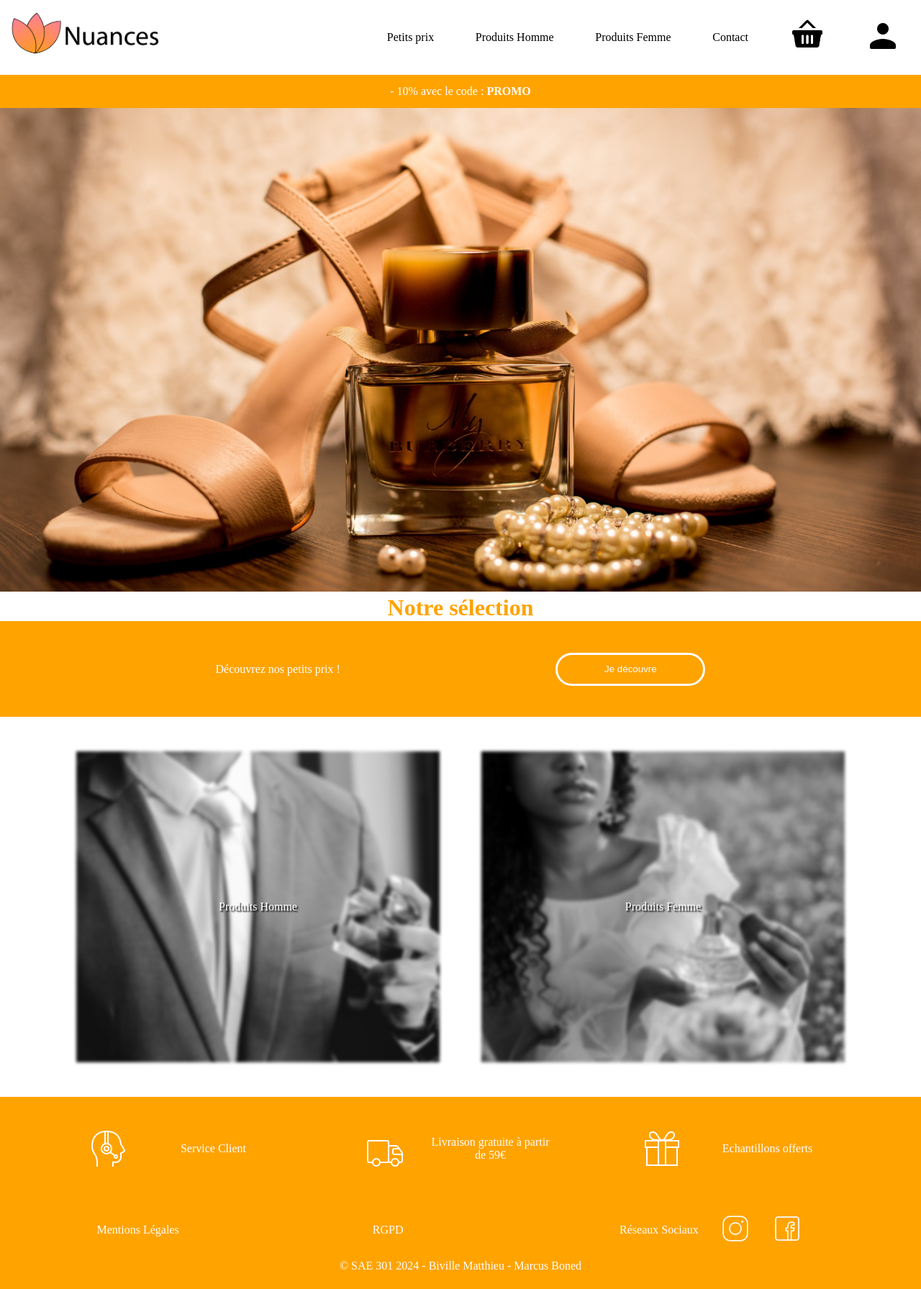
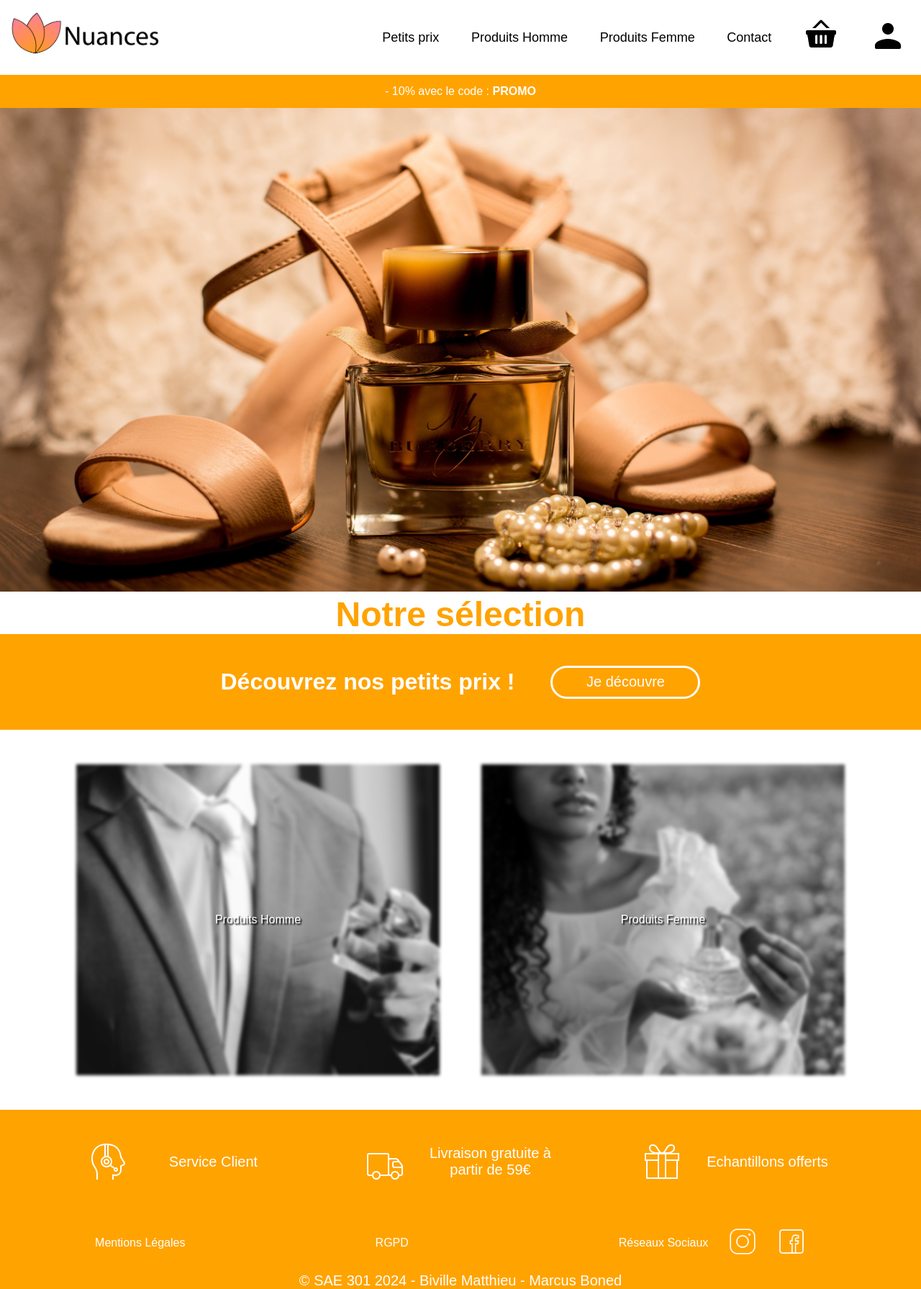
Before and after one commit to FaFou01/sae301, a PHP site: page / in a window 1280 px wide. Shown: the whole page at 72% size. Before the commit the page ends 1764 px from the top, so only its background shows below. Run offline with PHP 8.4, Linux system fonts and the light colour scheme.

Commit message:
Changement que j'ai fait

```diff
--- a/assets/css/footer.css
+++ b/assets/css/footer.css
@@ -9,6 +9,8 @@ footer img{
 
 footer p{
     text-align: center;
+    font-size: 20px;
+    font-weight: 300;
 }
 
 #services{
@@ -60,3 +62,8 @@ footer p{
 li{
     text-decoration: none;
 }
+
+footer li {
+    font-size: 20;
+    font-weight: 300;
+}
--- a/assets/css/general.css
+++ b/assets/css/general.css
@@ -9,3 +9,7 @@ body {
     margin: 0 auto;
     background-color: var(--background-color);
 }
+
+h1,h2,h3,h4,h5,h6,p,a,li,label{
+    font-family: 'Poppins', sans-serif;
+}
--- a/assets/css/index.css
+++ b/assets/css/index.css
@@ -8,6 +8,8 @@
 #h1index{
     text-align: center;
     color: #FFA300;
+    font-size: 48px;
+    font-weight: 600;
 }
 
 #bandeau{
@@ -16,8 +18,23 @@
     background-color: #FFA300;
     color: white;
     display: flex;
-    justify-content: space-evenly;
+
     align-items: center;
+}
+#bandeau div {
+    width: 80%;
+    height: 100%;
+    margin: auto;
+    display: flex;
+    justify-content: center;
+    align-items: center;
+    flex-direction: row;
+    gap: 50px;
+}
+
+#bandeau p {
+    font-size: 32px;
+    font-weight: 600;
 }
 
 #bandeau button{
@@ -27,6 +44,8 @@
     color: white;
     background-color: #FFA300;
     border: white solid;
+    font-size: 20px;
+    font-weight: 300;
 }
 
 #parfums{
--- a/assets/css/navbar.css
+++ b/assets/css/navbar.css
@@ -24,6 +24,8 @@ nav ul{
 nav a{
     text-decoration: none;
     color: black;
+    font-size: 18px;
+    font-weight: 300;
 }
 
 #code_promo{
--- a/view/viewIndex.php
+++ b/view/viewIndex.php
@@ -4,8 +4,10 @@
 
 </div>
 <div id="bandeau">
-    <p>Découvrez nos petits prix !</p>
-    <a href="index.php?page="><button>Je découvre</button></a>
+    <div>
+        <p>Découvrez nos petits prix !</p>
+        <a href="index.php?page="><button>Je découvre</button></a>
+    </div>
 </div>
 <div id="parfums">
     <div id="produitH" class="parfum" onclick='window.location.href="index.php?page=liste_produits_homme"'>
```
